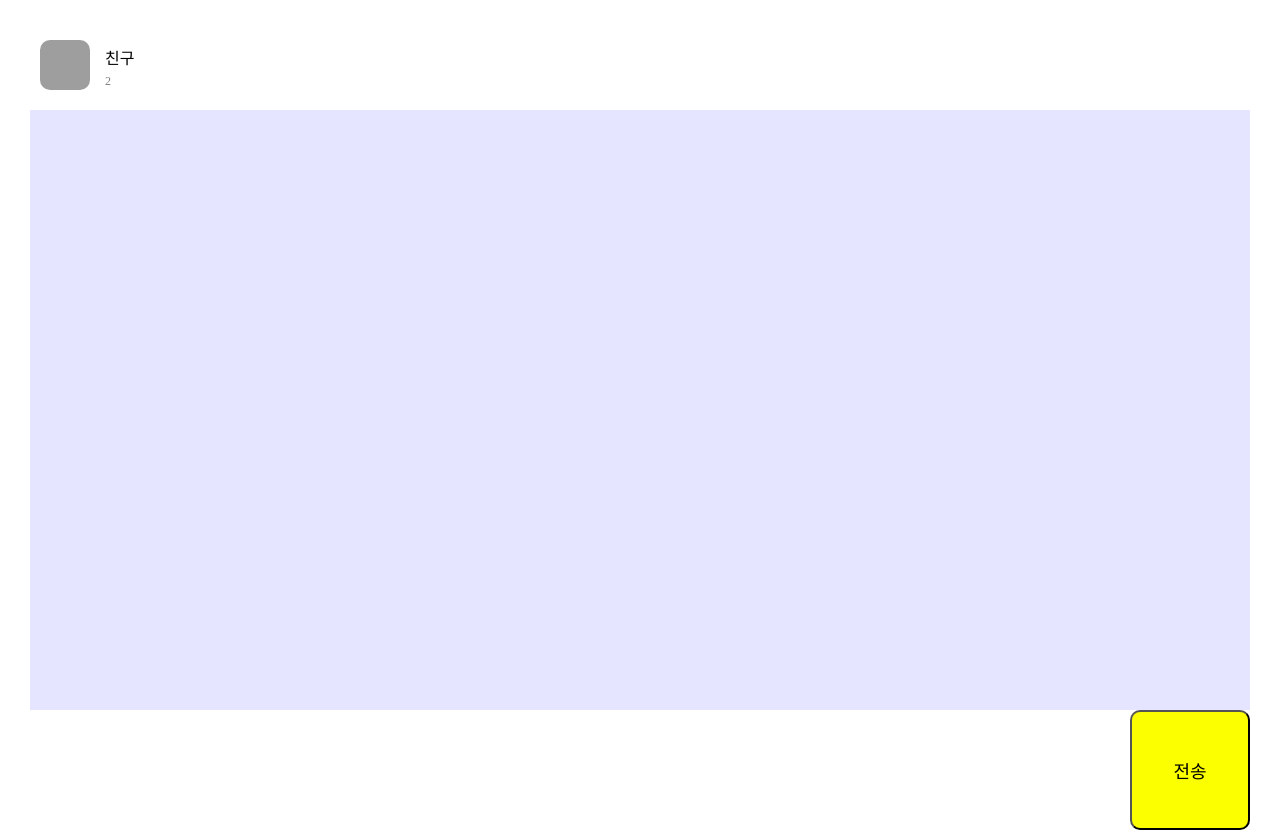
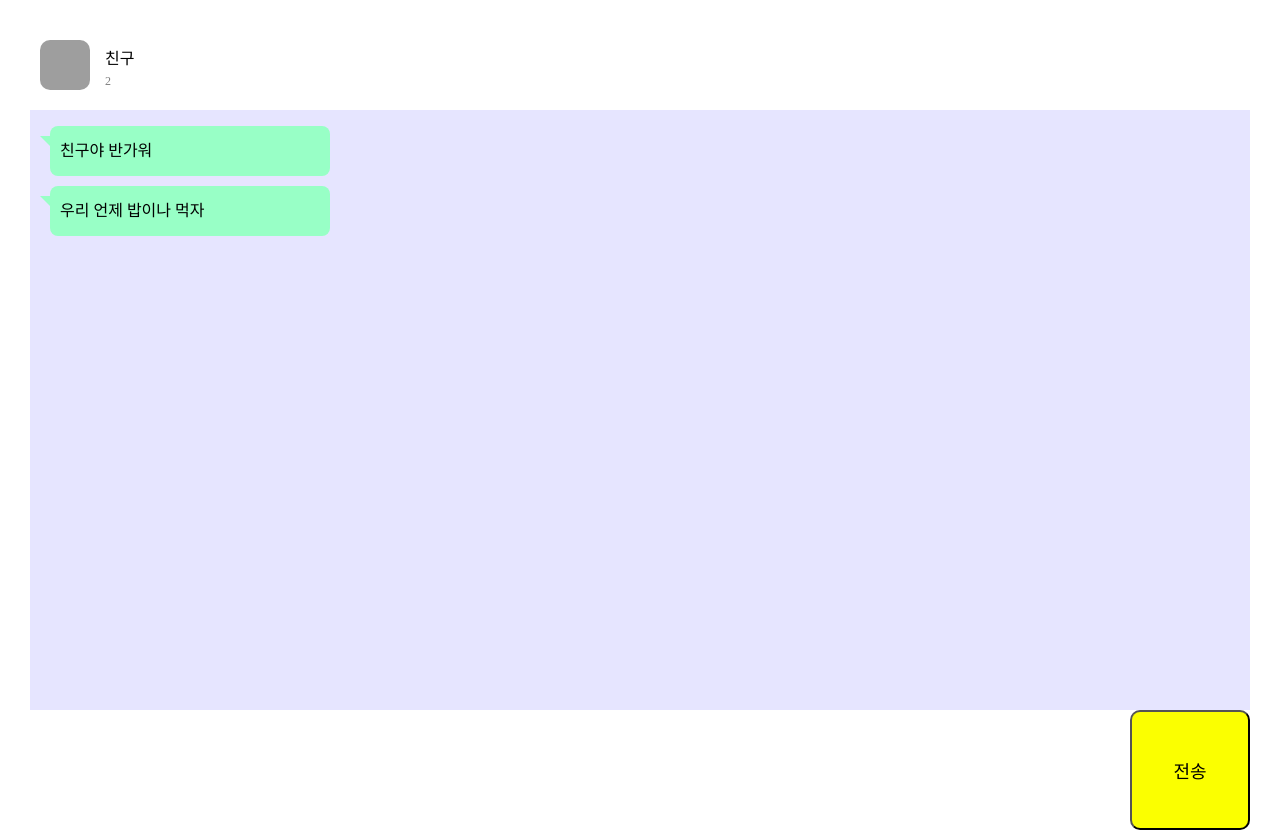
Before and after one commit to Kayjace/OZ, a plain HTML site: page day2/chat.html in a window 1280 px wide. Drawn offline with Linux system fonts and the light colour scheme; grey boxes are pictures that could not be loaded.

Commit message:
css중급 다양한효과 적용

```diff
--- a/day2/chat.css
+++ b/day2/chat.css
@@ -16,6 +16,40 @@ body{
 
 .chat-screen{
     height: calc(100% - 120px) ;
+}
+
+.chat-screen__texts{
+    padding:0;
+    list-style-type: none;
+}
+
+.chat-screen__texts > .text{
+    background-color: #98ffc6;
+    width: 280px;
+    height: 50px;
+    margin: 0 0 10px 0;
+    padding: 10px;
+    border-radius: 8px;
+    line-height:30px;
+    position: relative;
+    left: 20px;
+}
+.chat-screen__texts > .text::after{
+    content:"";
+    border-right: 16px solid #98ffc6;
+    border-bottom: 16px solid transparent;
+    position: absolute;
+    top: 10px;
+    left: -10px;
+}
+
+.chat-screen__texts > .text:hover{
+    background-color: #08ff77;
+    transition: background-color 1000ms 200ms ease-in;
+}
+.chat-screen__texts > .text:hover::after{
+    background-color: #08ff77;
+    transition: background-color 1000ms 200ms ease-in;
 }
 
 .user{
--- a/day2/chat.html
+++ b/day2/chat.html
@@ -3,6 +3,7 @@
   <head>
     <meta charset="utf-8">
     <meta http-equiv="X-UA-Compatible" content="IE=edge">
+    <meta name="viewport" content="width=device-width, initial-scale=1.0">
     <title>채팅방 만들기</title>
   <link href="chat.css" rel="stylesheet">
   </head>
@@ -20,6 +21,10 @@
                     </div>
                 </div>
             </section>
+            <ul class="chat-screen__texts">
+                <li class="text">친구야 반가워</li>
+                <li class="text">우리 언제 밥이나 먹자</li>
+            </ul>
         </main>
 
 
```
